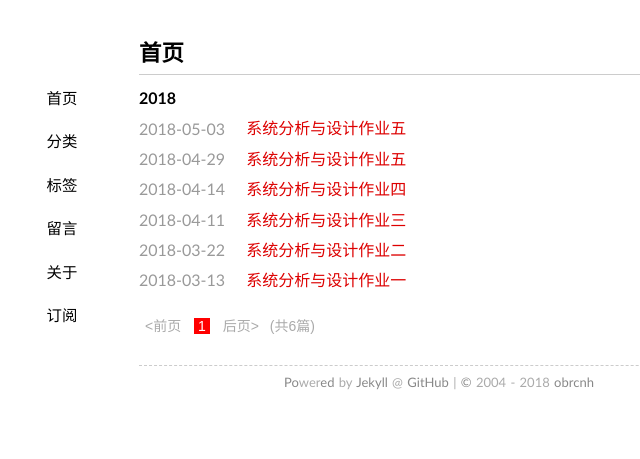
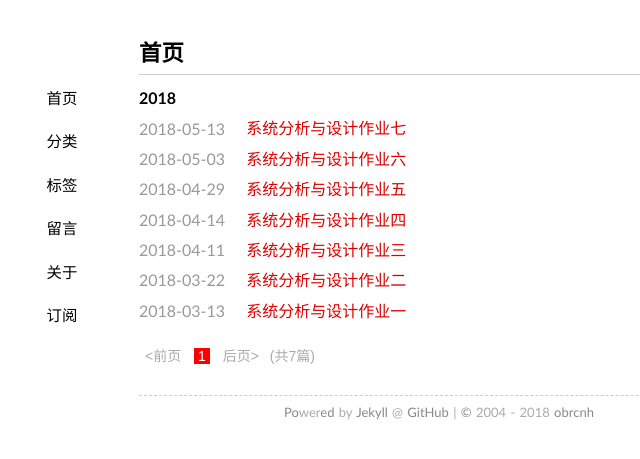
Before and after one commit to obrcnh/obrcnh.github.io, a Jekyll site: the page built from index.html, in a window 1280 px wide. Shown: the top 459 px of the page, without its empty margins (201-841 px from the left). Built offline with Jekyll 4.4.1, drawn with Linux system fonts in a browser that asks for light colours; the list of posts is cut into pages by our own code; part of the change alters nothing that is shown.

Commit message:
homework

```diff
--- a/_posts/2018-05-03-系统分析与设计作业六.md
+++ b/_posts/2018-05-03-系统分析与设计作业六.md
@@ -1,6 +1,6 @@
 ---
 layout: post
-title: 系统分析与设计作业五
+title: 系统分析与设计作业六
 date: 2018-05-03 12:00:10+00:00
 categories: 日志
 tags: 博客
--- /dev/null
+++ b/_posts/2018-05-13-系统分析与设计作业七.md
@@ -0,0 +1,34 @@
+---
+layout: post
+title: 系统分析与设计作业七
+date: 2018-05-13 12:00:10+00:00
+categories: 日志
+tags: 博客
+---
+#系统分析与设计作业七
+
+@[姓名：陈南宏, 学号：15331025]
+
+-------------------
+
+[TOC]
+
+## 建模文档
+https://jupiter-sysu.github.io/dashboard/10-midterm-practice
+
+## 建模练习
+
+### 用例图
+![Alt text](./15331025-用例图.png)
+
+### 记账业务的活动图
+![Alt text](./15331025-记账活动图.png)
+
+### 领域模型
+![Alt text](./15331025-领域模型.png)
+
+### 记账状态图
+![Alt text](./15331025-记账状态图.png)
+
+### 记账场景的系统顺序图
+![Alt text](./15331025-记账系统顺序图.png)
```
